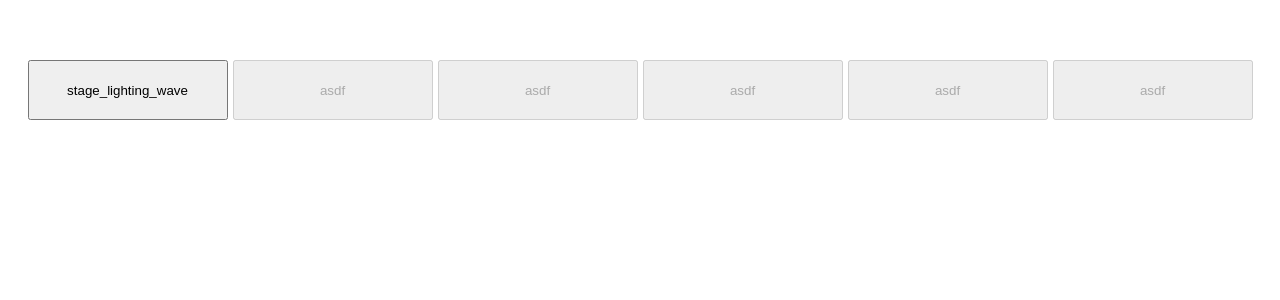
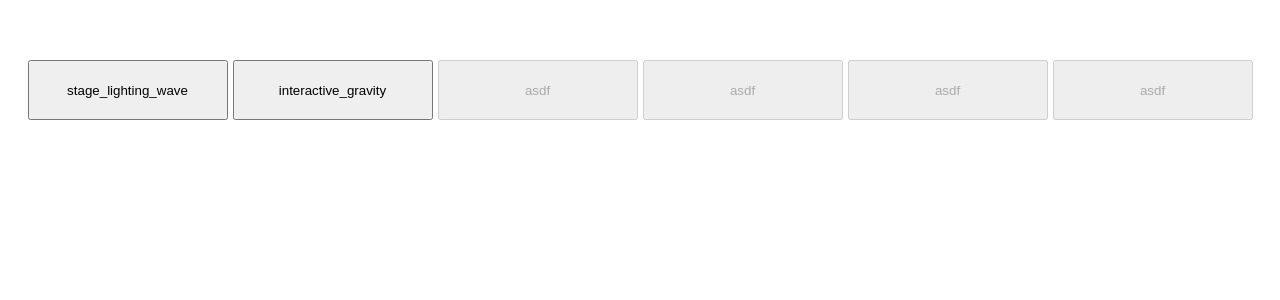
Before and after one commit to jiwonkim97/playground, a Next.js app in the folder my_game_hub/: page /canvas in a window 1280 px wide. Shown: the top 300 px of the page. Built offline with nearby package versions, Linux system fonts and the light colour scheme.

Commit message:
init_ interactive gravity

```diff
--- a/my_game_hub/components/StageLightingWaveAnimation/index.tsx
+++ b/my_game_hub/components/StageLightingWaveAnimation/index.tsx
@@ -1,5 +1,5 @@
-import { ILightSource, LightSource } from '@/components/LightSource';
-import { IPoint, Point } from '@/components/Point';
+import { ILightSource, LightSource } from '@/components/StageLightingWaveAnimation/LightSource';
+import { IPoint, Point } from '@/components/StageLightingWaveAnimation/Point';
 import { useCanvas } from '@/hooks/useCanvas';
 import { RefObject } from 'react';
 
--- a/my_game_hub/pages/canvas/index.tsx
+++ b/my_game_hub/pages/canvas/index.tsx
@@ -20,7 +20,9 @@ const TestPage = () => {
         <Link href='/canvas/stage_lighting_wave'>
           <S.LinkButton>stage_lighting_wave</S.LinkButton>
         </Link>
-        <S.LinkButton disabled>asdf</S.LinkButton>
+        <Link href='/canvas/interactive_gravity'>
+          <S.LinkButton>interactive_gravity</S.LinkButton>
+        </Link>
         <S.LinkButton disabled>asdf</S.LinkButton>
         <S.LinkButton disabled>asdf</S.LinkButton>
         <S.LinkButton disabled>asdf</S.LinkButton>
--- a/my_game_hub/pages/canvas/stage_lighting_wave/index.tsx
+++ b/my_game_hub/pages/canvas/stage_lighting_wave/index.tsx
@@ -2,7 +2,7 @@ import StageLightingWaveAnimation from '@/components/StageLightingWaveAnimation'
 import { useClientWidthHeight } from '@/hooks/useClientWIdthHeight';
 import { RefObject, useRef } from 'react';
 
-const UseCanvasExample = () => {
+const StageLightingWave = () => {
   const mainRef: RefObject<HTMLDivElement> = useRef<HTMLDivElement>(null);
 
   const { width: canvasWidth, height: canvasHeight } = useClientWidthHeight(mainRef);
@@ -13,4 +13,4 @@ const UseCanvasExample = () => {
   );
 };
 
-export default UseCanvasExample;
+export default StageLightingWave;
```
Also changed, not shown: my_game_hub/pages/canvas/interactive_gravity/index.tsx (added, +11 -0 lines), my_game_hub/components/StageLightingWaveAnimation/LightSource/index.tsx (renamed from my_game_hub/components/LightSource/index.tsx), my_game_hub/components/StageLightingWaveAnimation/Point/index.tsx (renamed from my_game_hub/components/Point/index.tsx).
